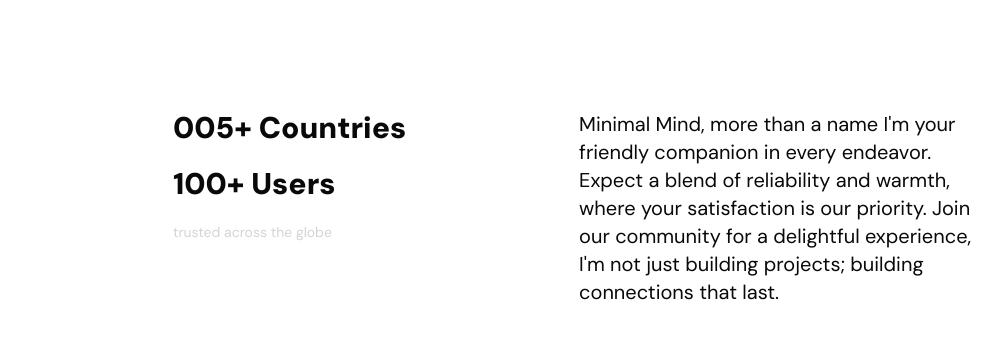
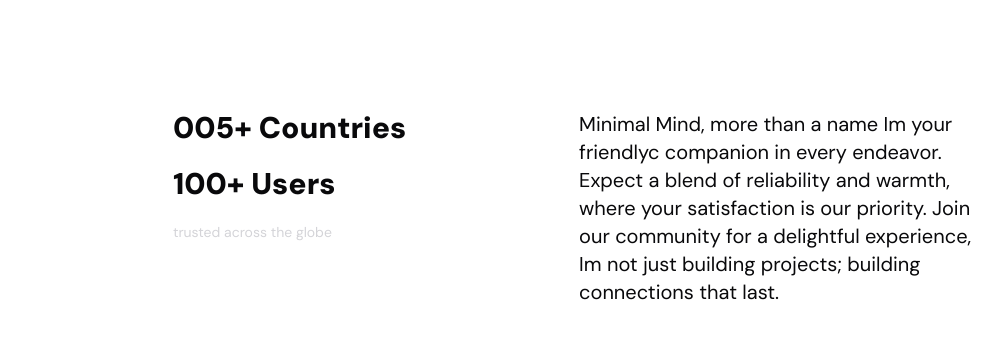
Before and after one commit to doubleA411/minimal-mind, a Next.js app: page / in a window 1280 px wide. Shown: the part 1537-1893 px from the top of the page, without its empty margins (64-1065 px from the left). Built offline with nearby package versions, Linux system fonts and the light colour scheme.

Commit message:
apos removed

```diff
--- a/app/page.js
+++ b/app/page.js
@@ -118,10 +118,9 @@
           <p className=" text-zinc-300 font-normal text-sm">trusted across the globe </p>
         </div>
         <p className=" w-[400px] text-sm md:text-xl">
-          Minimal Mind, more than a name I'm your friendly
-          companion in every endeavor. Expect a blend of reliability and
+          Minimal Mind, more than a name Im your friendlyc companion in every endeavor. Expect a blend of reliability and
           warmth, where your satisfaction is our priority. Join our community
-          for a delightful experience, I'm not just
+          for a delightful experience, Im not just
           building projects; building connections that last.
         </p>
       </div>
```
